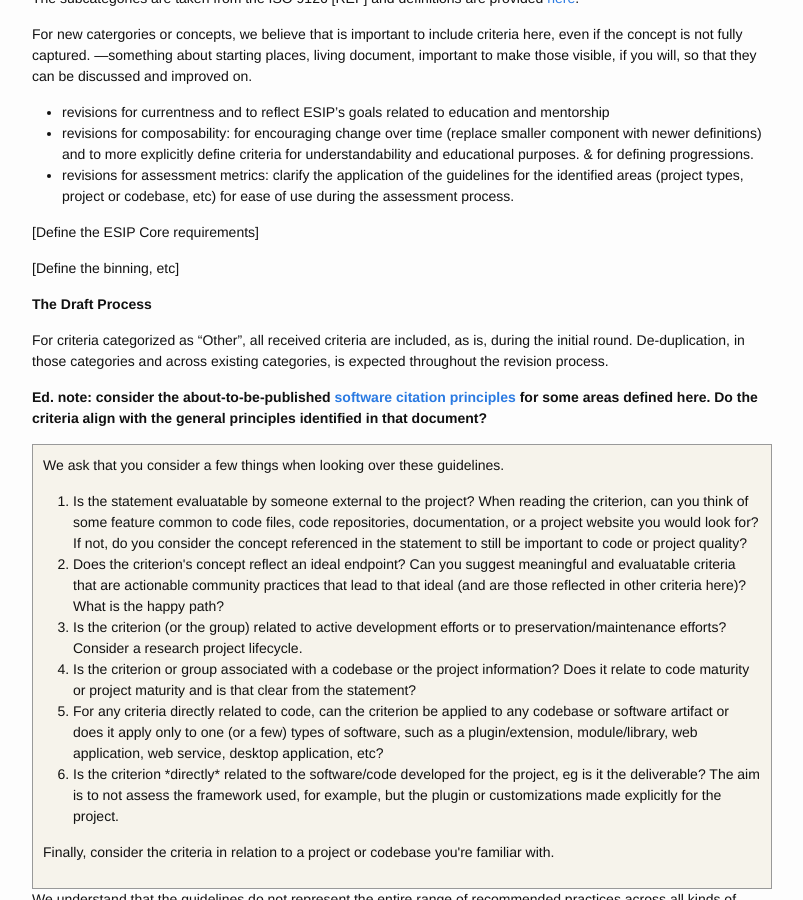
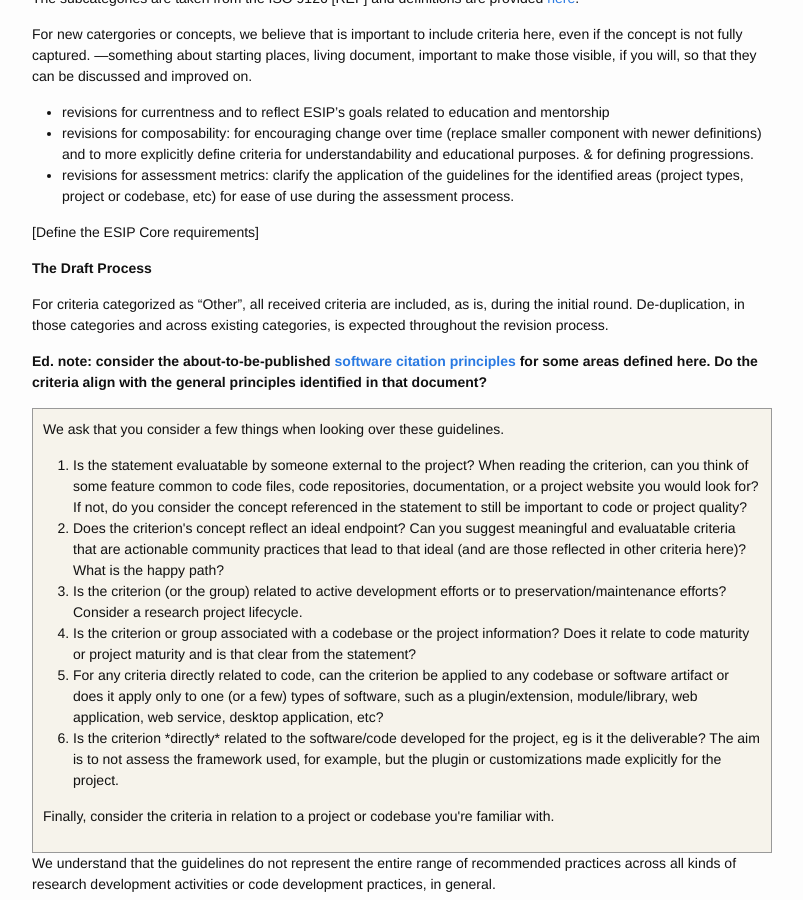
Before and after one commit to roomthily/technology-evaluation-research, a Jekyll site: the page built from guidelines/draft/index.md, in a window 1280 px wide and 900 px high, scrolled down 2031 px. Shown: the whole window, without its empty margins (238-1041 px from the left). Built offline with Jekyll 4.4.1, drawn with Linux system fonts in a browser that asks for light colours; nearby versions of some CDN libraries; a script that is not in the unit is left out.

Commit message:
latest revisions from esip
chucked the split (pre-prioritization)

```diff
--- a/guidelines/draft/index.md
+++ b/guidelines/draft/index.md
@@ -117,7 +117,7 @@ For new catergories or concepts, we believe that is important to include criteri
 
 [Define the ESIP Core requirements]
 
-[Define the binning, etc]
+
 
 **The Draft Process**
 
@@ -2443,7 +2443,7 @@ We understand that the guidelines do not represent the entire range of recommend
                 <h4>Notes</h4>
                 <p>Accessibility</p>
                 <h4>References</h4>
-                <p><a href="#"></a>https://www.w3.org/standards/webdesign/accessibility, WCAG, Section 508</p>\
+                <p><a href="#"></a>https://www.w3.org/standards/webdesign/accessibility, WCAG, Section 508</p>
             </div>
         </div>
         <div class="criterion">
```
